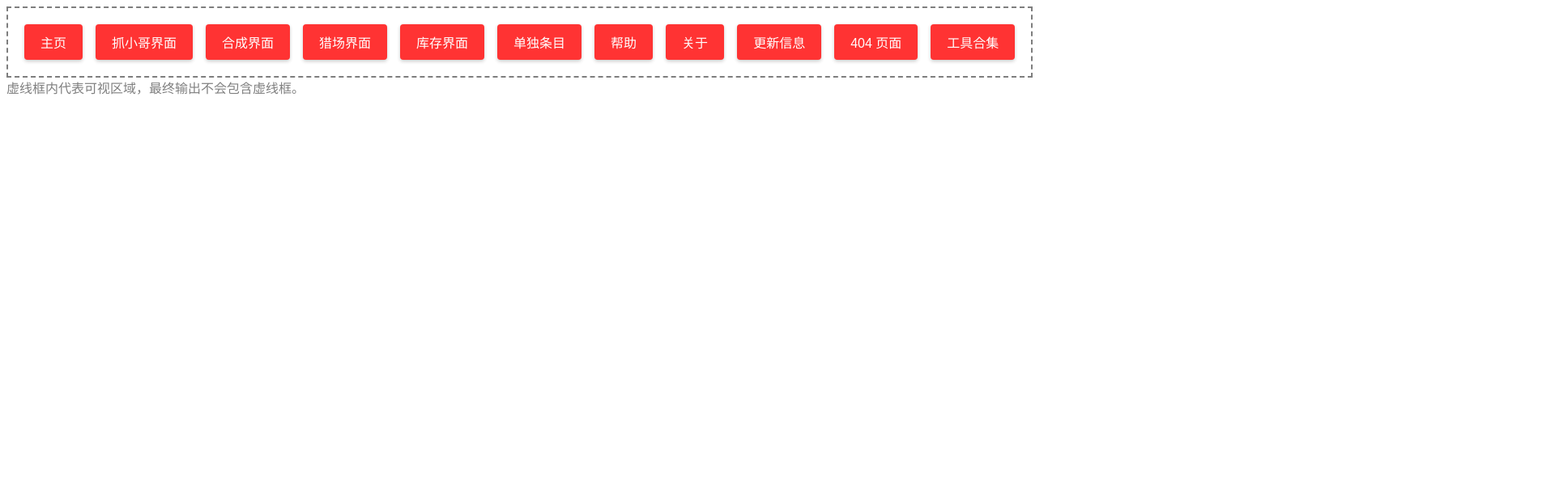
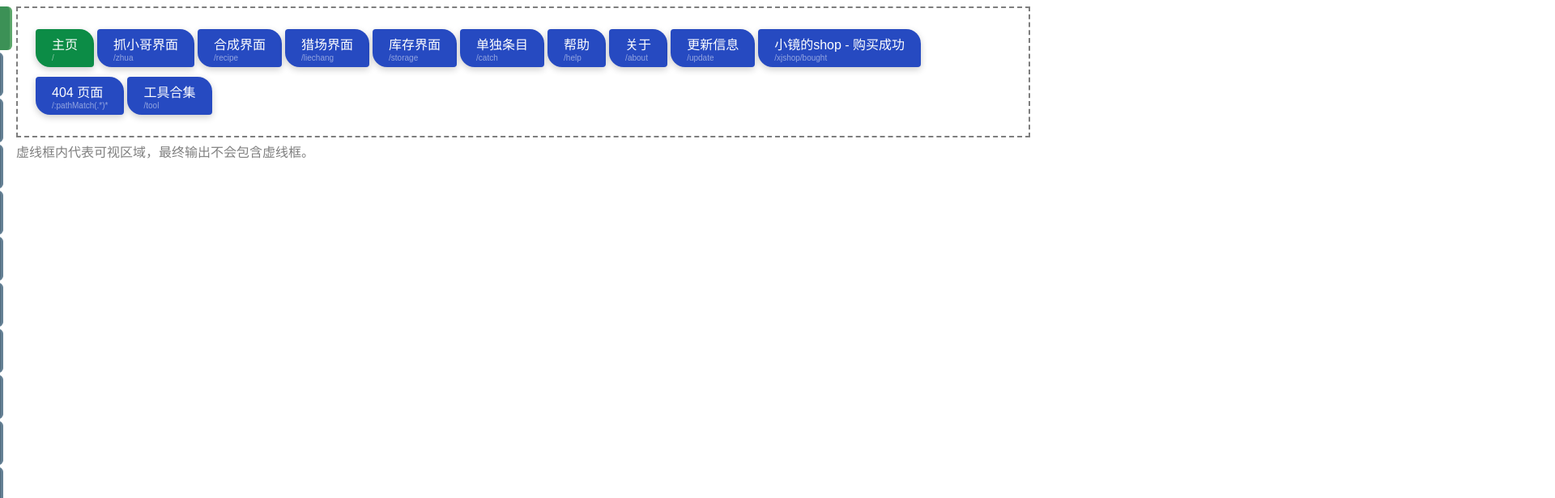
Before and after one commit to kagamibot-team/kagami-bot-frontend, a Vue app: page / in a window 1280 px wide. Before the commit this address had no page. Shown: the top 616 px of the page at 81% size, 1920 px wide, since content can reach past the window. Built offline with nearby package versions, Linux system fonts and the light colour scheme.

Commit message:
优化开发者 UX

```diff
--- a/src/App.vue
+++ b/src/App.vue
@@ -1,23 +1,28 @@
 <script setup>
-import { RouterView } from 'vue-router'
+import { RouterView, useRouter } from 'vue-router'
+const router = useRouter()
 </script>
 
 <template>
-  <div class="super-big-box">
+    <div class="router">
+        <nav>
+            <RouterLink class="link" :class="{
+                'link-active': route.name == router.currentRoute.value.name
+            }" v-for="(route, index) in router.options.routes" :key="index" :to="route.path">
+                {{ route.name }}
+                <div class="link-target">{{ route.path }}</div>
+            </RouterLink>
+        </nav>
+    </div>
     <div class="out-line">
         <div id="big_box">
             <RouterView />
         </div>
     </div>
     <div class="out-hint-text">虚线框内代表可视区域，最终输出不会包含虚线框。</div>
-  </div>
 </template>
 
-<style>
-body {
-  font-family: var(--font-fallback);
-}
-
+<style lang="scss" scoped>
 #big_box {
     width: fit-content;
     /* border: 1px solid black; */
@@ -28,13 +33,66 @@ body {
     box-sizing: border-box;
     width: fit-content;
     height: fit-content;
+    margin-left: 12px;
 }
 
 .out-hint-text {
     color: rgba(0, 0, 0, 0.5);
+    margin-left: 12px;
+    margin-top: 5px;
 }
 
-.super-big-box {
-  min-width: 5000px;
+nav {
+    position: absolute;
+    left: 0;
+    z-index: 1000;
+    pointer-events: none;
+
+    .link {
+        display: block;
+        text-decoration: none;
+        color: white;
+        overflow: hidden;
+        box-sizing: border-box;
+        padding: 8px 20px;
+        background-color: rgb(83, 109, 128);
+        border-right: solid 3px rgb(101, 129, 149);
+        margin-bottom: 3px;
+        transform: translateX(calc(-100% + 4px));
+        font-size: 16px;
+
+        border-end-end-radius: 6px;
+        border-start-end-radius: 6px;
+
+        transition: all cubic-bezier(0.29, 0.96, 0.58, 1) 0.15s;
+        pointer-events: fill;
+
+        &.link-active {
+            background-color: rgb(60, 145, 86);
+            border-right: solid 3px rgb(92, 168, 107);
+            transform: translateX(calc(-100% + 15px));
+            cursor: default;
+        }
+
+        &:hover,
+        &:focus-visible {
+            opacity: 1;
+            transform: translateX(0);
+        }
+
+        &:focus-visible {
+            outline-style: dashed;
+            outline-width: 2px;
+            outline-color: rgb(97, 97, 97);
+            outline-offset: 1px;
+        }
+
+        .link-target {
+            color: white;
+            font-family: monospace;
+            font-size: 12px;
+            opacity: 0.5;
+        }
+    }
 }
 </style>
--- a/src/assets/main.scss
+++ b/src/assets/main.scss
@@ -1,3 +1,8 @@
+body {
+  font-family: var(--font-fallback);
+  background-color: transparent;
+}
+
 :root {
   // 听好了，绝 对 没 有 豆腐块！！！
   // NO TO !!!
--- a/src/router/index.js
+++ b/src/router/index.js
@@ -49,6 +49,11 @@ const router = createRouter({
       component: () => import('../views/ZhuaUpdateView.vue')
     },
     {
+      path: '/xjshop/bought',
+      name: '小镜的shop - 购买成功',
+      component: () => import('../views/xjshop/BuyView.vue')
+    },
+    {
       path: '/:pathMatch(.*)*',
       name: '404 页面',
       component: () => import('../views/default/NoViewPage.vue')
--- a/src/views/Home.vue
+++ b/src/views/Home.vue
@@ -3,42 +3,51 @@ import { useRouter } from 'vue-router'
 const router = useRouter()
 console.log()
 </script>
+
 <template>
+    <div class="router">
         <nav>
-    <RouterLink v-for="(route, index) in router.options.routes" :key="index" :to="route.path">{{
-      route.name
-    }}</RouterLink>
+            <RouterLink class="link" :class="{
+                'link-active': route.name == router.currentRoute.value.name
+            }" v-for="(route, index) in router.options.routes" :key="index" :to="route.path">
+                {{ route.name }}
+                <div class="link-target">{{ route.path }}</div>
+            </RouterLink>
         </nav>
+    </div>
 </template>
-<style scoped>
-nav {
-  display: flex;
-  justify-content: center;
-  align-items: center;
-  gap: 16px;
+
+<style lang="scss" scoped>
+.router {
     margin: 20px;
-}
-nav a {
-  display: flex;
-  justify-content: center;
-  align-items: center;
-  padding: 10px 20px;
-  font-size: 1rem;
+
+    .link {
+        display: inline-block;
         text-decoration: none;
-  background-color: hsla(0, 100%, 60%, 1);
-  border-radius: 4px;
         color: white;
-  box-shadow: 0 2px 4px rgba(0, 0, 0, 0.2);
-  transition: 0.2s;
+        background-color: rgb(38, 74, 193);
+        margin: 6px 2px;
+        padding: 6px 20px;
+        border-radius: 4px 18px;
+        box-shadow: 0 3px 8px #0003;
+        transform: translate(0, 0);
+
+        &.link-active {
+            background-color: rgb(12, 140, 70);
+            cursor: default;
         }
 
-nav a:hover {
-  background-color: hsla(0, 100%, 65%, 1);
-  box-shadow: 0 4px 8px rgba(0, 0, 0, 0.2);
+        .link-target {
+            font-size: x-small;
+            opacity: 0.5;
         }
 
-nav a:active {
-  background-color: hsla(0, 100%, 55%, 1);
-  box-shadow: 0 0 0 rgba(0, 0, 0, 0.2);
+        &:hover:not(.link-active) {
+            background-color: rgb(70, 121, 249);
+            transition: all ease 0.1s;
+            box-shadow: 0 6px 16px #0003;
+            transform: translate(0, -1px);
+        }
+    }
 }
 </style>
--- /dev/null
+++ b/src/views/xjshop/BuyView.vue
@@ -0,0 +1,21 @@
+<script setup lang="ts">
+import { load } from '../../common/get_data';
+
+const data = load<BuyData>({
+    cost_chips: 100,
+    remain_chips: 2024,
+    date: '2024-09-01',
+    time: '20:10:12',
+    qrcode_url: '',
+    records: [],
+    user: {
+        name: '小明',
+    }
+});
+</script>
+
+<template>
+    <div>
+        123
+    </div>
+</template>
```
Also changed, not shown: src/types/xjshop.ts (added, +15 -0 lines). Lines whose indentation alone changed are shown as unchanged.
